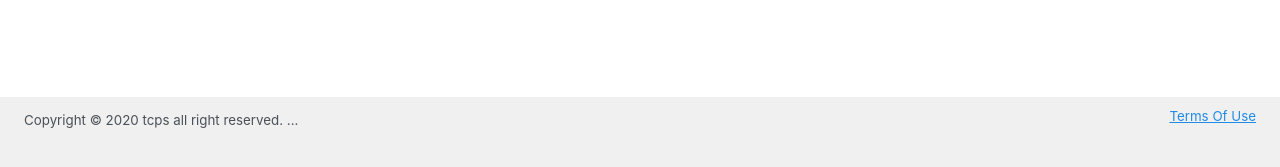
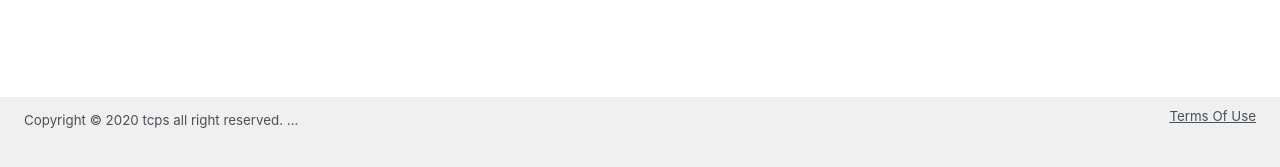
Before and after one commit to ttcps/ttcps.github.io, a Jekyll site: the page built from index.html, in a window 1280 px wide. Shown: the part 703-870 px from the top of the page. Built offline with Jekyll 4.4.1, drawn with Linux system fonts in a browser that asks for light colours.

Commit message:
Update footer.html

```diff
--- a/_includes/footer.html
+++ b/_includes/footer.html
@@ -7,7 +7,7 @@
           <a href="javascript:location.reload();" style="text-decoration: none; color: #495057">{{ site.github.build_revision | truncate: 7, "" }}</a><a href="/info" style="text-decoration: none; color: #495057">...</a>
         </small>
         <small style="float:right;text-align: right">
-        <a href="/term">Terms Of Use</a>
+        <a href="/term" style="color: #495057">Terms Of Use</a>
         </small>
       </footer>
     </div>
```
